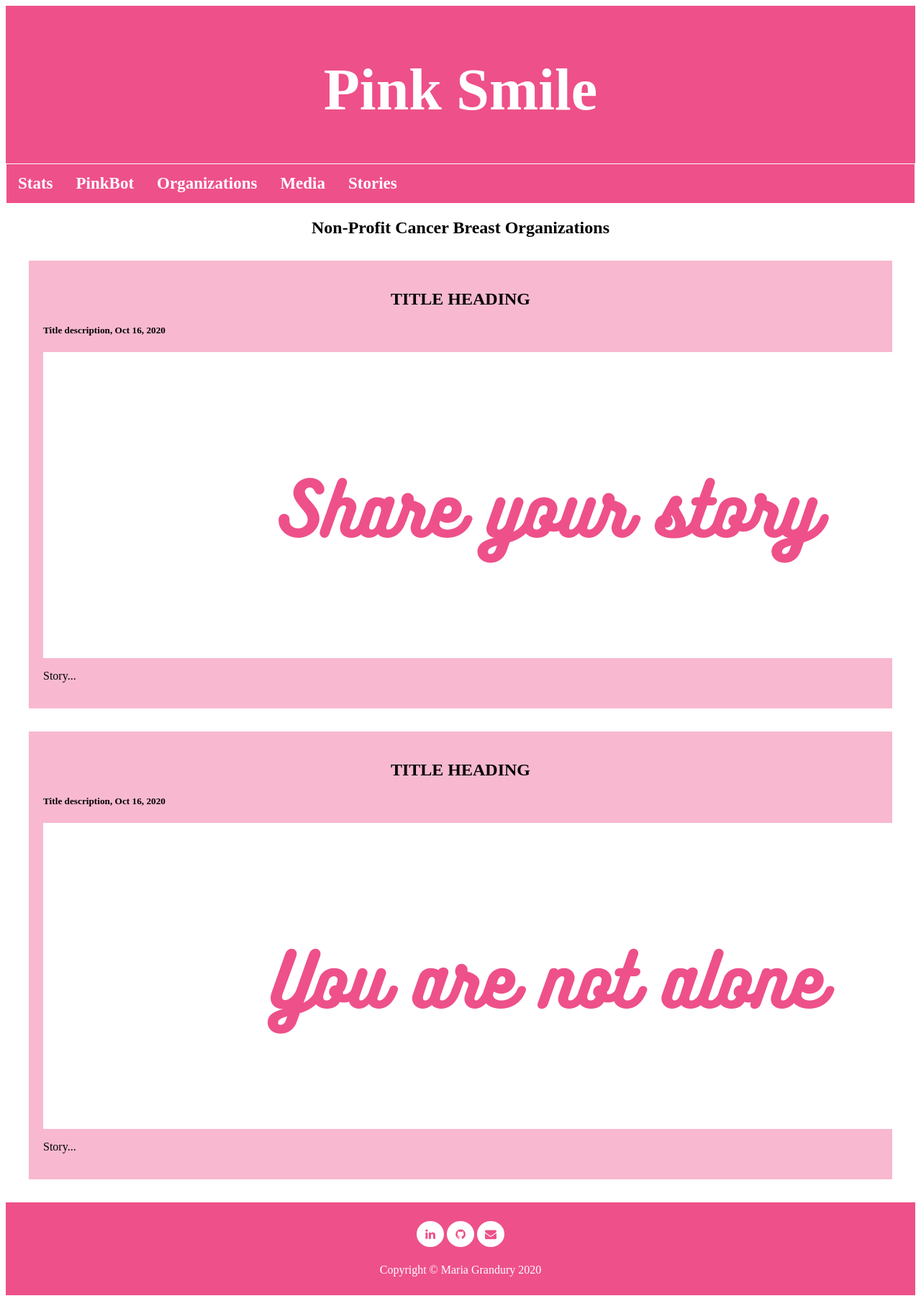
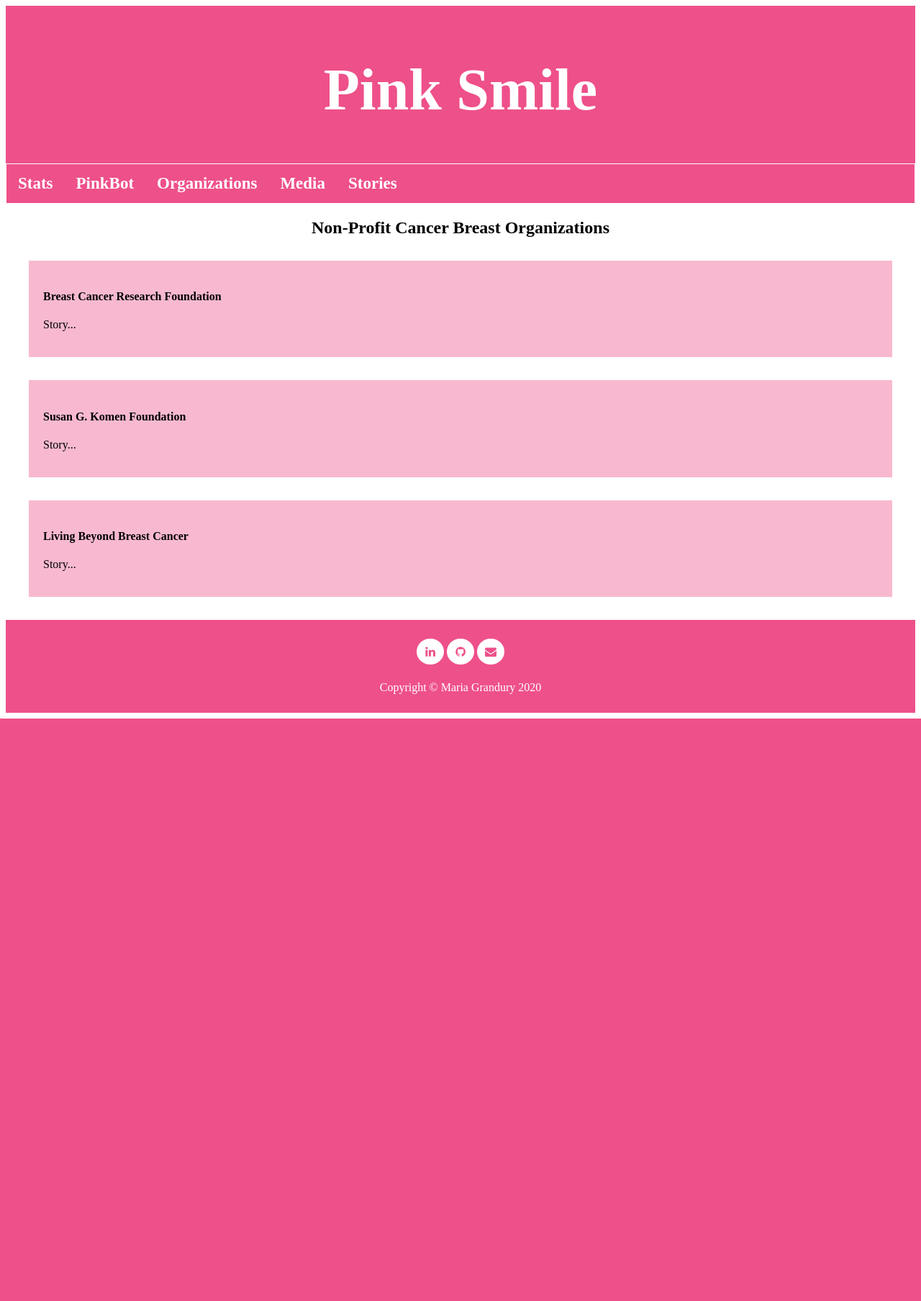
Before and after one commit to magrandury/pink-smile, a Flask app: page /organizations in a window 1280 px wide; the page is wider, and only the part inside the window is pictured. Shown: that part at 72% size. After the commit the page ends 998 px from the top of that part, so only its background shows below. Run offline with Flask 2, Linux system fonts and the light colour scheme.

Commit message:
Add 3 cards with organizations

```diff
--- a/templates/organizations.html
+++ b/templates/organizations.html
@@ -9,17 +9,19 @@
 
     <h2>Non-Profit Cancer Breast Organizations</h2>
 
-    <div class="row">
+    <div class="container">
       <div class="card">
-          <h2>TITLE HEADING</h2>
-          <h5>Title description, Oct 16, 2020</h5>
-          <img src="/static/image1.png" alt="Image 1" style="width:1400px;height:425px;">
+        <h4>Breast Cancer Research Foundation</h4>
         <p>Story...</p>
       </div>
+
       <div class="card">
-          <h2>TITLE HEADING</h2>
-          <h5>Title description, Oct 16, 2020</h5>
-          <img src="/static/image2.png" alt="Image 2" style="width:1400px;height:425px;">
+        <h4>Susan G. Komen Foundation</h4>
+        <p>Story...</p>
+      </div>
+
+      <div class="card">
+        <h4>Living Beyond Breast Cancer</h4>
         <p>Story...</p>
       </div>
     </div>
```
Lines whose indentation alone changed are shown as unchanged.
